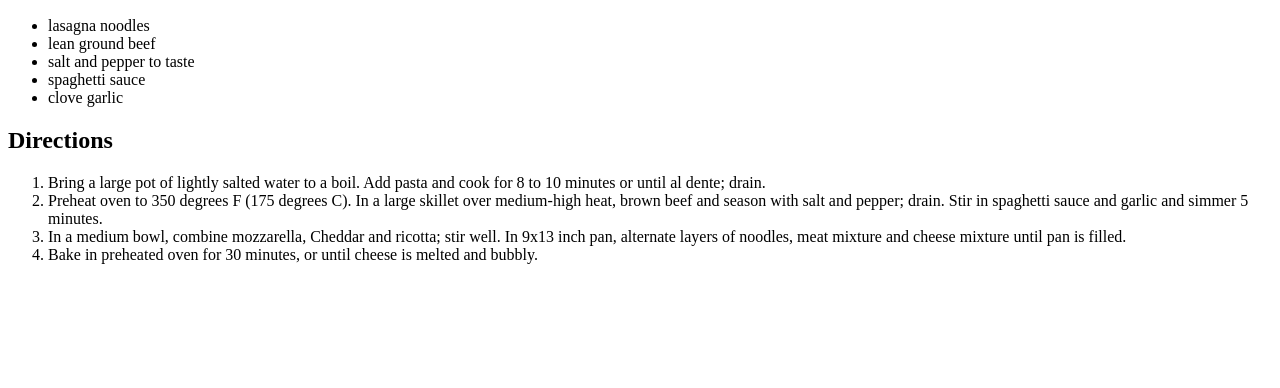
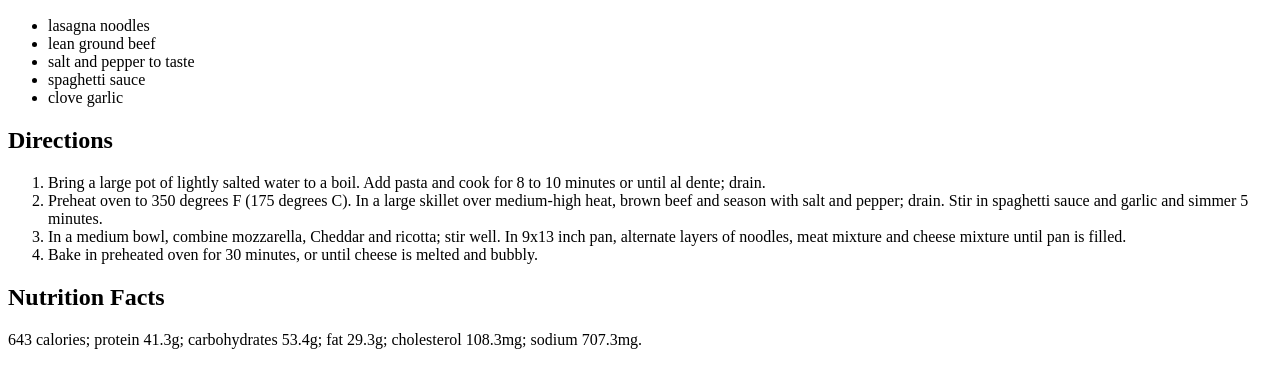
Before and after one commit to andrehebra/recipe-website, a plain HTML site: page recipes/lasagna.html in a window 1280 px wide. Shown: the part 96-484 px from the top of the page. Drawn offline with Linux system fonts and the light colour scheme.

Commit message:
added lasagna nutrition facts

```diff
--- a/recipes/lasagna.html
+++ b/recipes/lasagna.html
@@ -29,5 +29,8 @@
 
             <li>Bake in preheated oven for 30 minutes, or until cheese is melted and bubbly.</li>
         </ol>
+
+        <h2>Nutrition Facts</h2>
+        <p>643 calories; protein 41.3g; carbohydrates 53.4g; fat 29.3g; cholesterol 108.3mg; sodium 707.3mg.</p>
     </body>
 </html>
```
